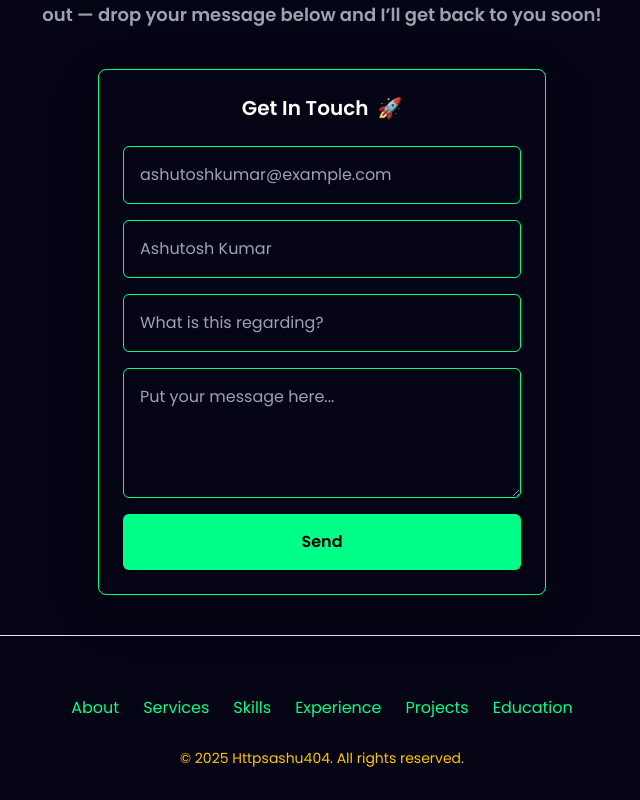
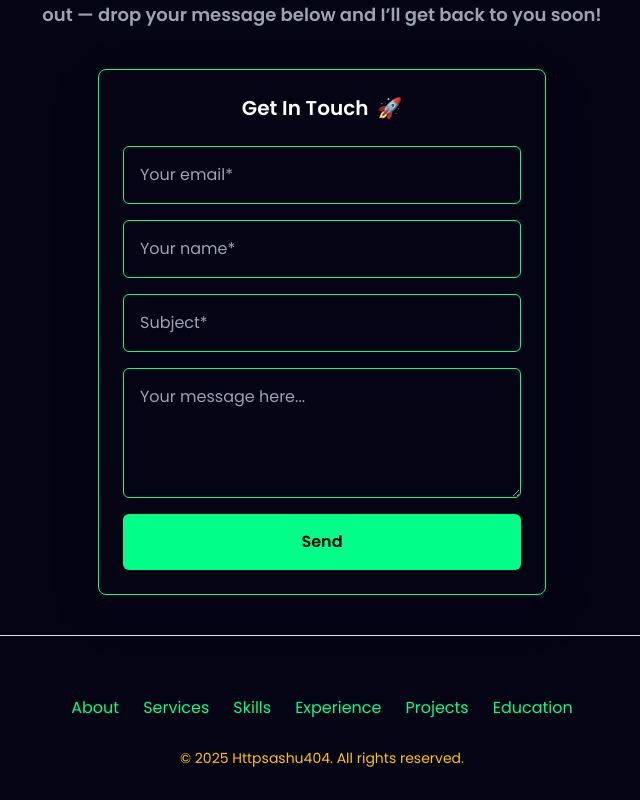
Before and after one commit to httpsashu404/React-Portfolio, a React (Vite) app: page / in a window 1280 px wide. Shown: the part 7348-8148 px from the top of the page, without its empty margins (318-958 px from the left). Built offline with nearby package versions, Linux system fonts and the light colour scheme.

Commit message:
first commit

```diff
--- a/src/components/Contact/Contact.jsx
+++ b/src/components/Contact/Contact.jsx
@@ -12,10 +12,10 @@ const Contact = () => {
 
     emailjs
       .sendForm(
-        "service_id", // Replace with your EmailJS Service ID
-        "template_id", // Replace with your EmailJS Template ID
+        "service_key", // Replace with your EmailJS Service ID
+        "template_key", // Replace with your EmailJS Template ID
         form.current,
-        "public_id", // Replace with your EmailJS Public Key
+        "public_key", // Replace with your EmailJS Public Key
       )
       .then(
         () => {
@@ -79,27 +79,27 @@ const Contact = () => {
           <input
             type="email"
             name="email"
-            placeholder="ashutoshkumar@example.com"
+            placeholder="Your email*"
             required
             className="w-full p-3 rounded-md bg-transparent text-[#ffc400] border-1 border-[#00ff88] focus:outline-none focus:border-purple-500"
           />
           <input
             type="text"
             name="name"
-            placeholder="Ashutosh Kumar"
+            placeholder="Your name*"
             required
             className="w-full p-3 rounded-md bg-transparent text-[#ffc400] border-1 border-[#00ff88] focus:outline-none focus:border-purple-500"
           />
           <input
             type="text"
             name="subject"
-            placeholder="What is this regarding?"
+            placeholder="Subject*"
             required
             className="w-full p-3 rounded-md bg-transparent text-[#ffc400] border-1 border-[#00ff88] focus:outline-none focus:border-purple-500"
           />
           <textarea
             name="message"
-            placeholder="Put your message here..."
+            placeholder="Your message here..."
             rows="4"
             required
             className="w-full p-3 rounded-md bg-transparent text-gray-400 border-1 border-[#00ff88] focus:outline-none focus:border-purple-500"
--- a/src/components/Footer/Footer.jsx
+++ b/src/components/Footer/Footer.jsx
@@ -10,7 +10,7 @@ const Footer = () => {
   };
 
   return (
-    <footer className="bg-transparent border-top text-white py-8">
+    <footer className="bg-transparent backdrop-blur-sm border-top text-white py-8">
       <div className="container mx-auto text-center">
         {/* Navigation Links - Responsive */}
         <nav className="flex flex-wrap justify-center border-right space-x-4 sm:space-x-6 mt-4">
```
Also changed, not shown: src/assets/education_logo/AC.jpeg (added), 1 other file (tests, documents, lock files or other folders).
